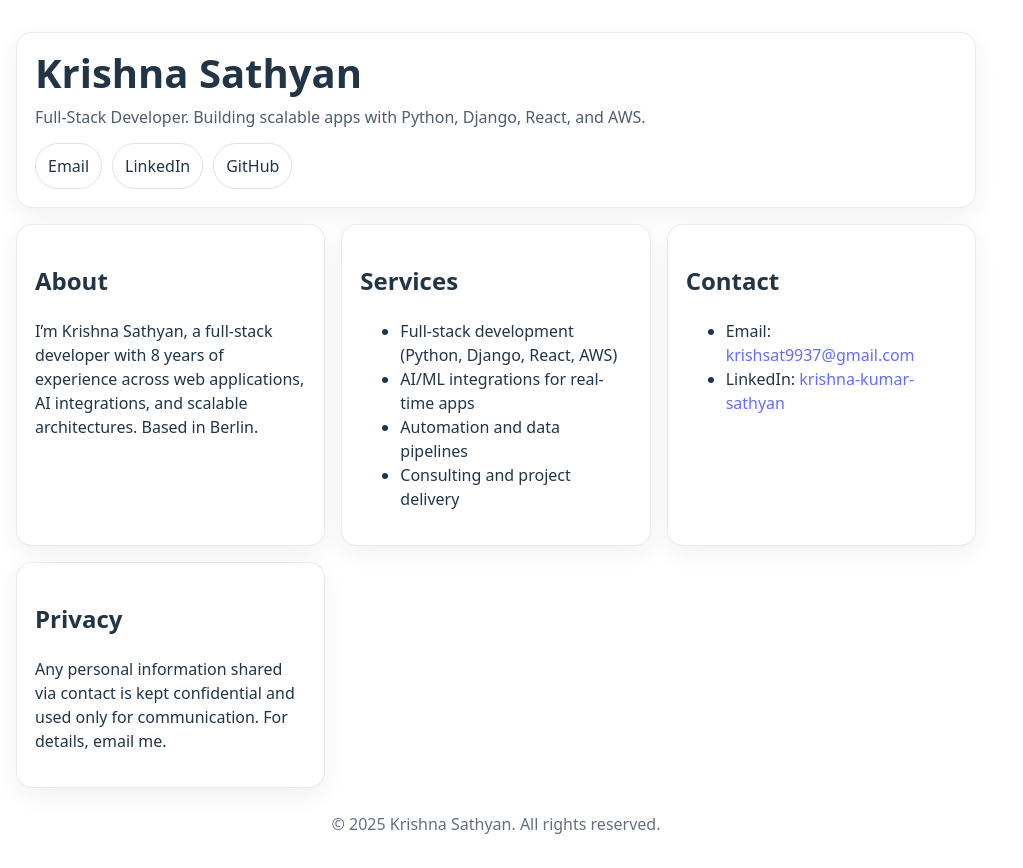
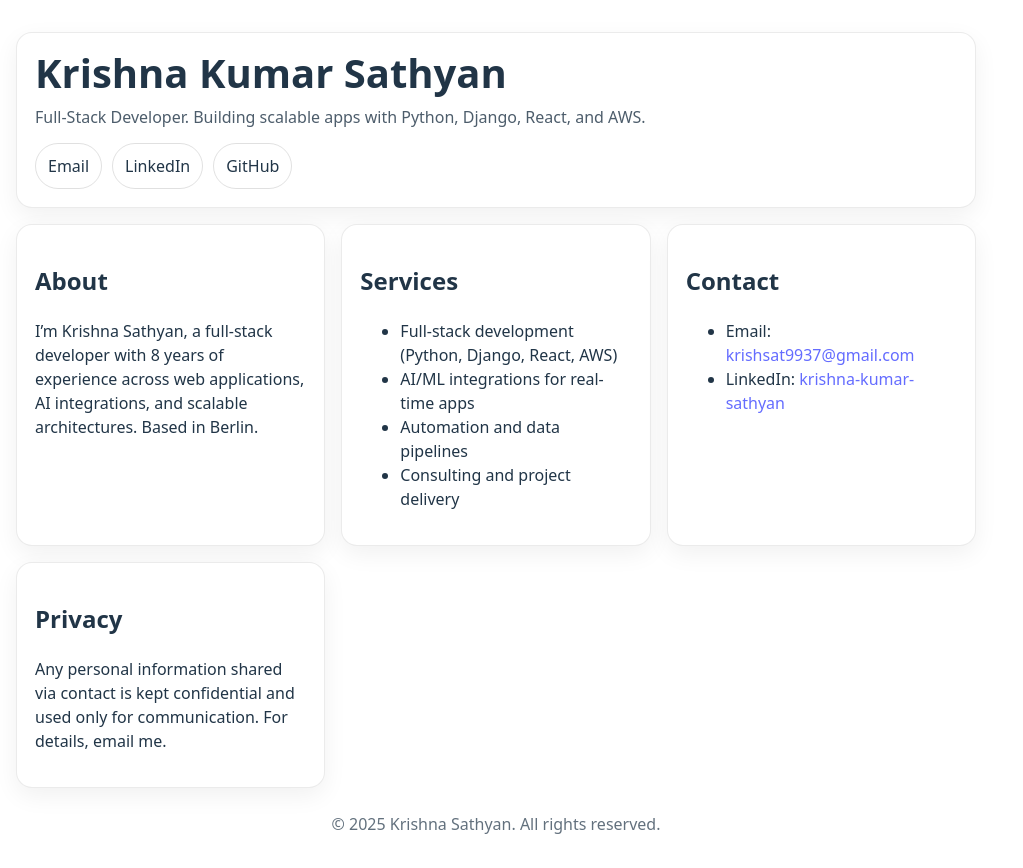
Before and after one commit to krishsat9937/krishsat9937.github.io, a React (Vite) app: page / in a window 1280 px wide. Shown: the whole page, without its empty margins (0-1023 px from the left). Built offline with nearby package versions, Linux system fonts and the light colour scheme.

Commit message:
check changes

```diff
--- a/src/App.jsx
+++ b/src/App.jsx
@@ -4,7 +4,7 @@ export default function App() {
   return (
     <div className="page">
       <header className="card header">
-        <h1>Krishna Sathyan</h1>
+        <h1>Krishna Kumar Sathyan</h1>
         <p className="subtitle">
           Full-Stack Developer. Building scalable apps with Python, Django, React, and AWS.
         </p>
```
